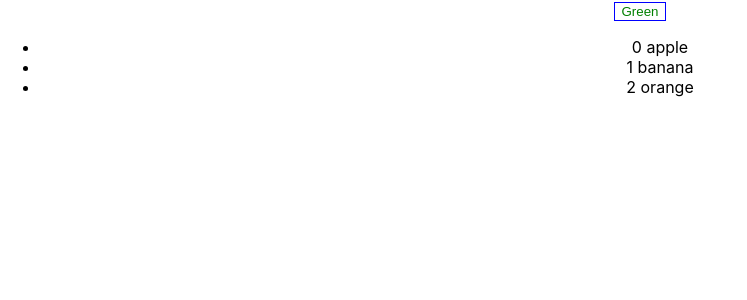
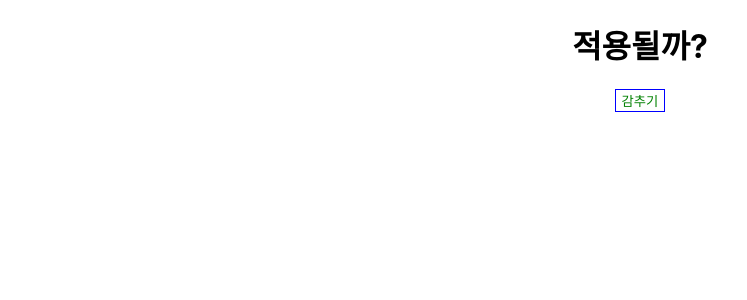
Before and after one commit to dev-connor/Node.js_web_programming_package_online_FE, a React (Create React App) app: page / in a window 1280 px wide. Shown: the top 300 px of the page, without its empty margins (0-747 px from the left). Built offline with nearby package versions, Linux system fonts and the light colour scheme.

Commit message:
CH03_15. 조건부 렌더링

```diff
--- a/src/App.js
+++ b/src/App.js
@@ -2,17 +2,22 @@ import logo from "./logo.svg";
 import "./App.css";
 import CustomList from "./components/CustomList";
 import Button from "./components/Button";
+import { useState } from "react";
+import MainHeader from "./components/MainHeader";
 
 function App() {
-  const array1 = ["apple", "banana", "orange"];
+  const [text, setText] = useState("감추기")
+
+  const buttonClick = () => {
+    text === "감추기" ? setText("보이기") : setText("감추기")
+  }
+
   return (
     <div className="App">
-      <Button></Button>
-      <ul>
-        {array1.map((value, index) => {
-          return <CustomList text={`${index} ${value}`}></CustomList>;
-        })}
-      </ul>
+      <h1>적용될까?</h1>
+      {text === "보이기" && <MainHeader text="hello"></MainHeader>}
+
+      <button onClick={() => {buttonClick()}}>{text}</button>
     </div>
   );
 }
```
